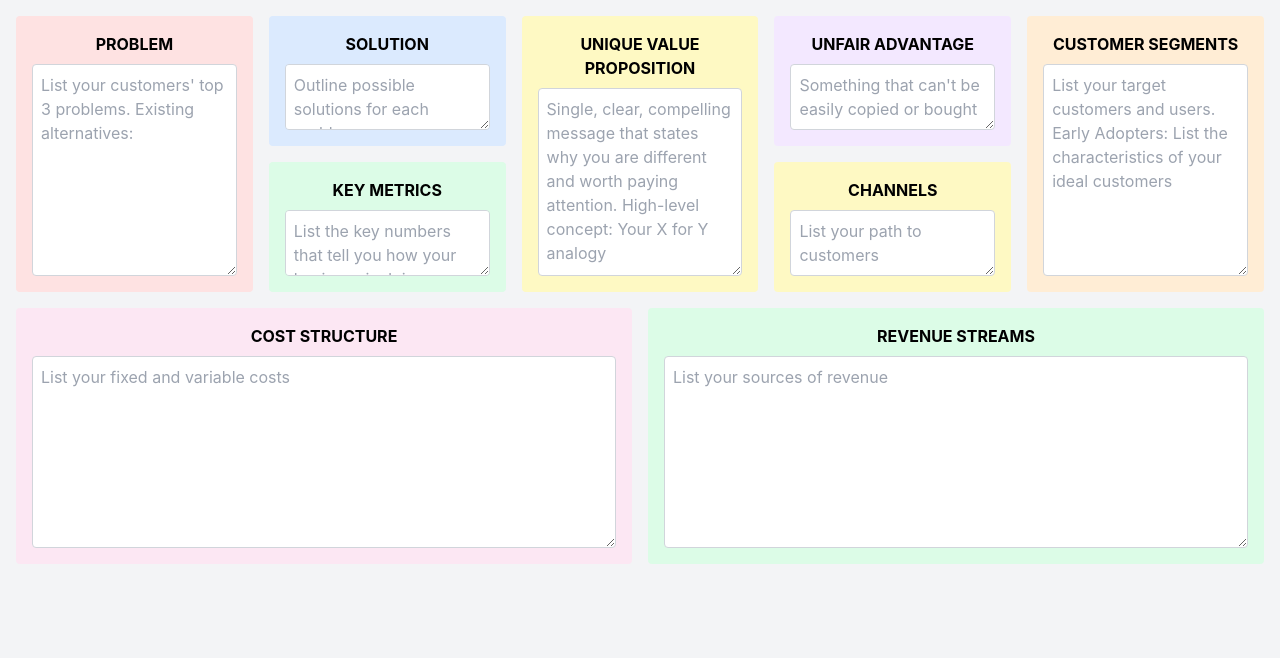
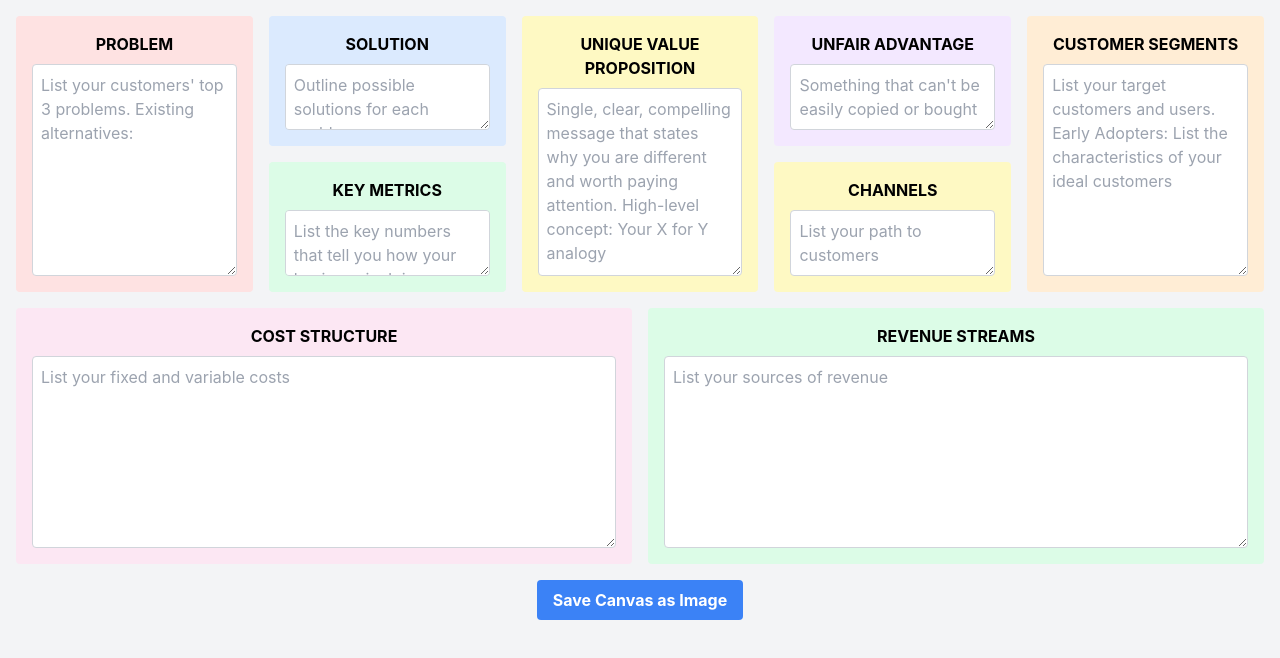
Before and after one commit to brucechou1983/lean-canvas-app, a React (Create React App) app: page / in a window 1280 px wide. Shown: the top 658 px of the page. Built offline with nearby package versions, Linux system fonts and the light colour scheme.

Commit message:
feat: capture png

```diff
--- a/package.json
+++ b/package.json
@@ -6,6 +6,7 @@
     "@testing-library/jest-dom": "^5.17.0",
     "@testing-library/react": "^13.4.0",
     "@testing-library/user-event": "^13.5.0",
+    "html2canvas": "^1.4.1",
     "react": "^18.3.1",
     "react-dom": "^18.3.1",
     "react-scripts": "5.0.1",
--- a/src/components/lean-canvas-component.tsx
+++ b/src/components/lean-canvas-component.tsx
@@ -1,4 +1,5 @@
 import React, { useState, useRef } from 'react';
+import html2canvas from 'html2canvas';
 
 const LeanCanvas = () => {
   const [canvasData, setCanvasData] = useState({
@@ -55,8 +56,22 @@ const LeanCanvas = () => {
     </div>
   );
 
+  const canvasRef = useRef(null);
+
+  const captureCanvas = () => {
+    if (canvasRef.current) {
+      html2canvas(canvasRef.current).then((canvas) => {
+        const link = document.createElement('a');
+        link.download = 'lean-canvas.png';
+        link.href = canvas.toDataURL();
+        link.click();
+      });
+    }
+  };
+
   return (
     <div className="p-4 bg-gray-100 min-h-screen">
+      <div ref={canvasRef}>
         <div className="grid grid-cols-5 gap-4">
           <div className="col-span-1 bg-red-100 p-4 rounded">
             <TextArea
@@ -153,7 +168,18 @@ const LeanCanvas = () => {
               className="h-full"
             />
           </div>
-      </div>    </div>
+        </div>
+      </div>
+
+      <div className="mt-4">
+        <button
+          onClick={captureCanvas}
+          className="bg-blue-500 hover:bg-blue-700 text-white font-bold py-2 px-4 rounded"
+        >
+          Save Canvas as Image
+        </button>
+      </div>
+    </div>
   );
 };
 
```
Also changed, not shown: 1 other file (tests, documents, lock files or other folders). Lines whose indentation alone changed are shown as unchanged.
